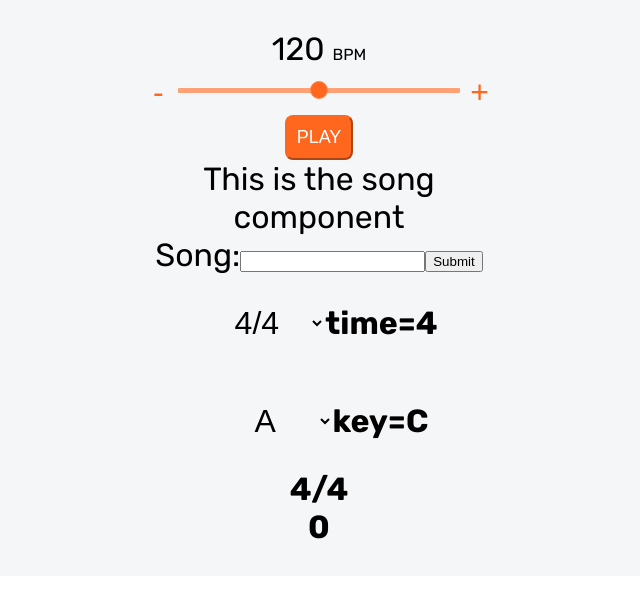
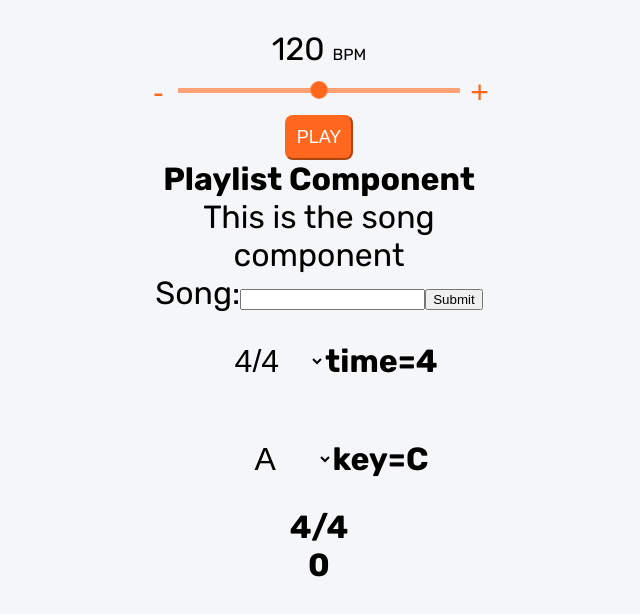
Before and after one commit to MichaelAbe/flowy, a React (Create React App) app: page / in a window 1280 px wide. Shown: the top 616 px of the page, without its empty margins (321-961 px from the left). Built offline with nearby package versions, Linux system fonts and the light colour scheme; a web font is replaced by a local one.

Commit message:
rendered playlist compononent

```diff
--- a/src/Components/Metronome.js
+++ b/src/Components/Metronome.js
@@ -3,6 +3,7 @@ import { useState, useEffect } from "react";
 import Dropdown from "./Dropdown";
 import KeySig from "./KeySig"
 import Song from "./Song";
+import Playlist from "./Playlist";
 
 export default function Metronome() {
   const [bpm, setBpm] = useState(120)
@@ -139,6 +140,7 @@ export default function Metronome() {
         {playing ? "STOP" : "PLAY"}
       </button>
 
+      <Playlist></Playlist>
       <Song></Song>
       <Dropdown/>
       <KeySig/>
--- a/src/Components/Playlist.js
+++ b/src/Components/Playlist.js
@@ -3,7 +3,7 @@ import React from 'react'
 export default function Playlist() {
     return (
         <div>
-
+            Playlist Component
         </div>
     )
 }
```
